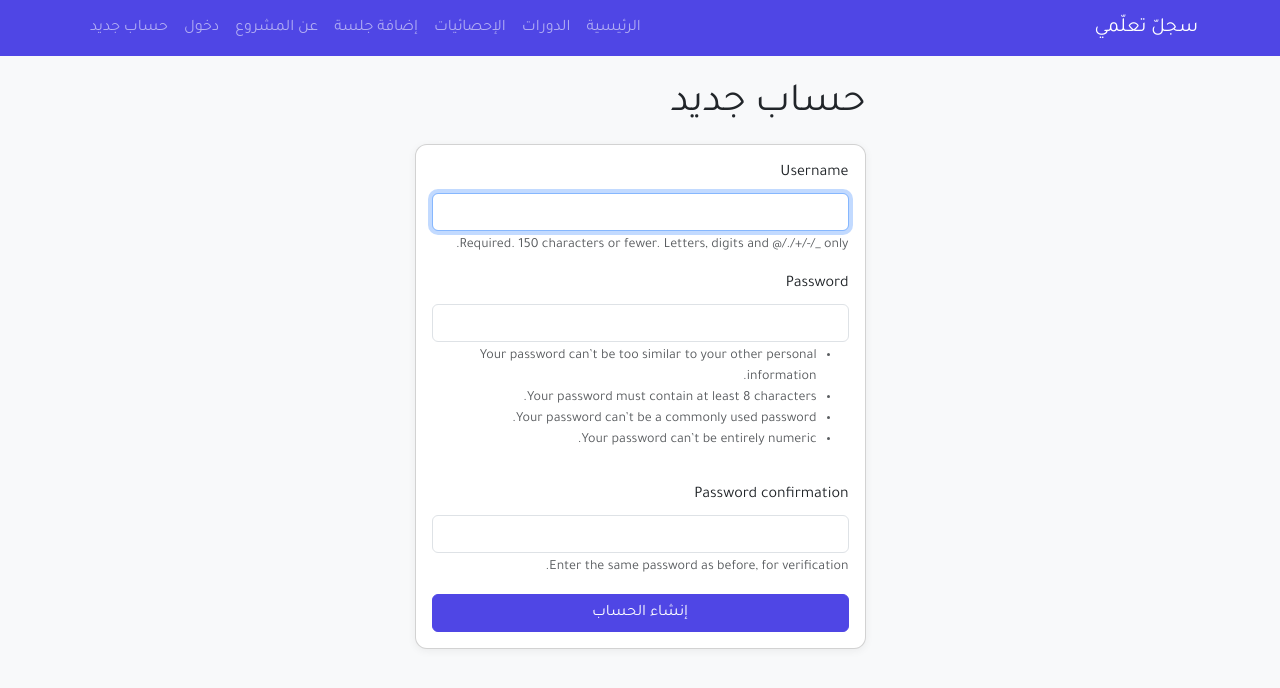
After one commit to xbeeso/study-tracker, a Django app: page /signup/ in a window 1280 px wide. The commit adds this page. Shown: the top 688 px of the page. Run offline with Django 5.2, Linux system fonts and the light colour scheme.

Commit message:
Add users: login, signup, session owners, and IDOR fix

```diff
--- a/config/urls.py
+++ b/config/urls.py
@@ -4,6 +4,8 @@ from django.urls import include, path
 # The main entrance: every request arrives here first.
 urlpatterns = [
     path("admin/", admin.site.urls),  # Django's ready-made admin panel (day 5).
+    # Django's ready-made login/logout pages: gives us /accounts/login/ and /accounts/logout/.
+    path("accounts/", include("django.contrib.auth.urls")),
     # Everything else: send it to our app's address book.
     path("", include("tracker.urls")),
 ]
--- a/tracker/forms.py
+++ b/tracker/forms.py
@@ -1,4 +1,5 @@
 from django import forms
+from django.contrib.auth.forms import UserCreationForm
 
 from .models import Session
 
@@ -8,10 +9,19 @@ class SessionForm(forms.ModelForm):
 
     class Meta:
         model = Session  # Build the form from this model.
-        fields = ["course", "minutes", "note", "day"]  # Which fields to show, in this order.
+        # Which fields the user may fill, in this order. "user" is NOT here on purpose:
+        # the owner is set in the view from request.user, so nobody can fake it.
+        fields = ["course", "minutes", "note", "day"]
         widgets = {
             # Show a real date picker in the browser instead of a plain text box.
             "day": forms.DateInput(attrs={"type": "date"}, format="%Y-%m-%d"),
+        }
+        # The labels shown above each field. Display only: the database doesn't change.
+        labels = {
+            "course": "الدورة",
+            "minutes": "الدقائق",
+            "note": "ملاحظة",
+            "day": "التاريخ",
         }
 
     def __init__(self, *args, **kwargs):
@@ -23,19 +33,15 @@ class SessionForm(forms.ModelForm):
                 field.widget.attrs["class"] = "form-select"  # Dropdown lists.
             else:
                 field.widget.attrs["class"] = "form-control"  # Normal input boxes.
+        # The first, empty choice in the course dropdown.
+        self.fields["course"].empty_label = "اختر الدورة"
 
 
-    class Meta:
-        model = Session  # Build the form from this model.
-        fields = ["course", "minutes", "note", "day"]  # Which fields to show, in this order.
-        widgets = {
-            # Show a real date picker in the browser instead of a plain text box.
-            "day": forms.DateInput(attrs={"type": "date"}, format="%Y-%m-%d"),
-        }
-        # The labels shown above each field. Display only: the database doesn't change.
-        labels = {
-            "course": "الدورة",
-            "minutes": "الدقائق",
-            "note": "ملاحظة",
-            "day": "التاريخ",
-        }
+class SignupForm(UserCreationForm):
+    """Django's ready-made signup form, with Bootstrap styling added."""
+
+    def __init__(self, *args, **kwargs):
+        super().__init__(*args, **kwargs)
+        # Same trick as SessionForm: give every input Bootstrap's look.
+        for field in self.fields.values():
+            field.widget.attrs["class"] = "form-control"
--- /dev/null
+++ b/tracker/templates/registration/signup.html
@@ -0,0 +1,31 @@
+{% extends "tracker/base.html" %}
+
+{% block title %}حساب جديد{% endblock %}
+
+{% block content %}
+<div class="row justify-content-center">
+    <div class="col-md-5">
+        <h1 class="mb-3">حساب جديد</h1>
+
+        <form method="post" class="card p-3">
+            {% csrf_token %}
+
+            {% for field in form %}
+                <div class="mb-3">
+                    <label class="form-label" for="{{ field.id_for_label }}">{{ field.label }}</label>
+                    {{ field }}
+                    {# Password rules come from Django itself, not from users, so |safe is OK here. #}
+                    {% if field.help_text %}
+                        <div class="form-text small">{{ field.help_text|safe }}</div>
+                    {% endif %}
+                    {% for error in field.errors %}
+                        <div class="text-danger small">{{ error }}</div>
+                    {% endfor %}
+                </div>
+            {% endfor %}
+
+            <button type="submit" class="btn btn-primary">إنشاء الحساب</button>
+        </form>
+    </div>
+</div>
+{% endblock %}
--- a/tracker/templates/tracker/base.html
+++ b/tracker/templates/tracker/base.html
@@ -1,6 +1,7 @@
 {% load static %}
 <!DOCTYPE html>
 <html lang="ar" dir="rtl">
+
 <head>
     <meta charset="UTF-8">
     <!-- Makes the page fit phone screens correctly. -->
@@ -13,6 +14,7 @@
     <!-- Our own design file. It comes AFTER Bootstrap, so our colors win. -->
     <link href="{% static 'tracker/style.css' %}" rel="stylesheet">
 </head>
+
 <body class="bg-light">
     <!-- navbar-expand-md: full navbar on medium screens and up, folded menu on phones. -->
     <nav class="navbar navbar-expand-md navbar-dark brand-bg mb-4">
@@ -21,7 +23,7 @@
 
             {# The menu button: it only appears on small screens. #}
             <button class="navbar-toggler" type="button" data-bs-toggle="collapse" data-bs-target="#mainNav"
-                    aria-controls="mainNav" aria-expanded="false" aria-label="القائمة">
+                aria-controls="mainNav" aria-expanded="false" aria-label="القائمة">
                 <span class="navbar-toggler-icon"></span>
             </button>
 
@@ -35,6 +37,21 @@
                     <a class="nav-link" href="{% url 'about' %}">عن المشروع</a>
 
                 </div>
+                {# Right side of the menu: changes depending on whether you're logged in. #}
+                <div class="navbar-nav">
+                    {% if user.is_authenticated %}
+                    <span class="navbar-text mx-2">أهلًا {{ user.username }}</span>
+                    {# Logout changes data (ends your session), so it must be POST, never a plain link. #}
+                    <form method="post" action="{% url 'logout' %}">
+                        {% csrf_token %}
+                        <button type="submit" class="btn btn-link nav-link">خروج</button>
+                    </form>
+                    {% else %}
+                    <a class="nav-link" href="{% url 'login' %}">دخول</a>
+                    <a class="nav-link" href="{% url 'signup' %}">حساب جديد</a>
+                    {% endif %}
+                </div>
+
             </div>
         </div>
     </nav>
@@ -47,4 +64,5 @@
     <!-- Bootstrap's JavaScript: needed for the menu button to open and close. -->
     <script src="https://cdn.jsdelivr.net/npm/bootstrap@5.3.3/dist/js/bootstrap.bundle.min.js"></script>
 </body>
+
 </html>
--- a/tracker/urls.py
+++ b/tracker/urls.py
@@ -17,6 +17,7 @@ urlpatterns = [
     path("sessions/<int:pk>/edit/", views.edit_session, name="edit_session"),
     path("sessions/<int:pk>/delete/", views.delete_session, name="delete_session"),
     path("stats/", views.stats, name="stats"),
+    path("signup/", views.signup, name="signup"),
 
 
 ]
--- a/tracker/views.py
+++ b/tracker/views.py
@@ -1,35 +1,38 @@
 from datetime import date, timedelta
-
-from django.db.models import Count, IntegerField, Sum
+from django.contrib.auth.decorators import login_required
+from django.db.models import Count, IntegerField, Q, Sum
 from django.db.models.functions import Coalesce
 from django.shortcuts import get_object_or_404, redirect, render
+from django.contrib.auth import login
+from .forms import SessionForm, SignupForm
 
-from .forms import SessionForm
 from .models import Course, Session
 
 
+@login_required
 def home(request):
-    """Home page: shows all study sessions, newest first."""
-    # Get the sessions from the database. "-day" means newest date first.
-    sessions = Session.objects.order_by("-day")
-    # render() fills the template with our data and returns the finished page.
-    # Each key in the dictionary becomes a variable name inside the template.
+    """Main page: only the logged-in user's sessions, newest first."""
+    # filter(user=request.user) is the most important part: without it, everyone sees everything.
+    sessions = Session.objects.filter(user=request.user).order_by("-day")
     return render(request, "tracker/home.html", {"sessions": sessions})
-
 
 def about(request):
     """The about page: a simple page with no data from the database."""
     # No dictionary needed: this page doesn't show any data.
     return render(request, "tracker/about.html")
 
-
+@login_required  # A guard: visitors who aren't logged in get sent to the login page.
 def add_session(request):
     """Show the add-session form, and save it when the user submits it."""
     if request.method == "POST":
         # The user pressed Save: fill the form with what they typed.
         form = SessionForm(request.POST)
         if form.is_valid():  # Django checks every field (e.g. no negative minutes).
-            form.save()  # Create the new session in the database.
+             # commit=False: build the session object, but don't save it to the database yet.
+            session = form.save(commit=False)
+            # The owner comes from who is logged in, NEVER from the form.
+            session.user = request.user
+            session.save()
             return redirect("home")  # Go to the home page to see the new session.
     else:
         # The user just opened the page: show an empty form.
@@ -38,20 +41,23 @@ def add_session(request):
         return render(request, "tracker/add_session.html", {"form": form, "title": "إضافة جلسة مذاكرة"})
 
 
+@login_required
 def course_list(request):
-    """Courses page: every course with how many sessions it has."""
-    # annotate() adds a new value to each course: the number of its sessions.
-    # It's our sessions_count() loop from day 2, done by the database for every course.
-    courses = Course.objects.annotate(session_count=Count("sessions")).order_by("name")
+    """All courses, each with how many sessions the logged-in user studied in it."""
+    courses = Course.objects.annotate(
+        # filter=Q(...): count only the sessions that belong to the logged-in user.
+        session_count=Count("sessions", filter=Q(sessions__user=request.user))
+    ).order_by("name")
     return render(request, "tracker/course_list.html", {"courses": courses})
 
-
+@login_required
 def course_detail(request, pk):
     """One course's page: its sessions and its total time."""
     # Find the course with this number. If it doesn't exist, show a 404 page instead of crashing.
     course = get_object_or_404(Course, pk=pk)
     # Only THIS course's sessions (thanks to related_name="sessions" in models.py).
-    sessions = course.sessions.order_by("-day")
+        # Only YOUR sessions in this course, not everyone's.
+    sessions = course.sessions.filter(user=request.user).order_by("-day")
     # Add up all the minutes. "or 0": if there are no sessions, Sum gives None (nothing).
     total_minutes = sessions.aggregate(total=Sum("minutes"))["total"] or 0
     return render(request, "tracker/course_detail.html", {
@@ -61,67 +67,69 @@ def course_detail(request, pk):
     })
 
 
+@login_required
 def edit_session(request, pk):
-    """Edit an existing session: the same form as 'add', but filled with its current data."""
-    # Find the session by its number, or show a 404 page.
-    session = get_object_or_404(Session, pk=pk)
+    """Edit one of YOUR sessions. Someone else's session number gives 404."""
+    # pk alone means "any session with this number".
+    # Adding user=request.user means "...and it must be mine". This one condition stops IDOR.
+    session = get_object_or_404(Session, pk=pk, user=request.user)
     if request.method == "POST":
-        # instance=session: UPDATE this session instead of creating a new one.
+        # instance=session: update this existing session instead of creating a new one.
         form = SessionForm(request.POST, instance=session)
         if form.is_valid():
+            # Safe: "user" is not in the form's fields, so the owner can't be changed here.
             form.save()
             return redirect("home")
     else:
-        # Show the form already filled with the session's current values.
         form = SessionForm(instance=session)
-    # Reuse the add-session template, with a different title.
-        return render(request, "tracker/add_session.html", {"form": form, "title": "تعديل الجلسة"})
+    return render(request, "tracker/add_session.html", {"form": form, "title": "تعديل الجلسة"})
 
 
+@login_required
 def delete_session(request, pk):
-    """Ask for confirmation first, then delete the session."""
-    session = get_object_or_404(Session, pk=pk)
+    """Delete one of YOUR sessions: GET shows a confirm page, POST deletes."""
+    # Same ownership check as edit: you can only delete what's yours.
+    session = get_object_or_404(Session, pk=pk, user=request.user)
     if request.method == "POST":
-        # The user pressed "Yes, delete" in the confirmation form.
         session.delete()
         return redirect("home")
-    # First visit: show the confirmation page.
     return render(request, "tracker/session_confirm_delete.html", {"session": session})
 
+@login_required
+def stats(request):
+    """Statistics page: total hours, this week's hours, and hours per course (for the logged-in user)."""
+    # Start from YOUR sessions only. Every number below is built on top of this.
+    my_sessions = Session.objects.filter(user=request.user)
 
-def stats(request):
-    """Statistics page: total hours, this week's hours, and hours per course."""
-    # 1) Total minutes of ALL sessions. Same as yesterday's: SELECT SUM(minutes)
-    total_minutes = Session.objects.aggregate(total=Sum("minutes"))["total"] or 0
+    total_minutes = my_sessions.aggregate(total=Sum("minutes"))["total"] or 0
 
-    # 2) This week, starting from Sunday (the Saudi week).
+    # The Saudi week starts on Sunday. weekday(): Monday=0 ... Sunday=6.
     today = date.today()
-    # weekday(): Monday=0 ... Sunday=6. This gives how many days have passed since Sunday.
     days_since_sunday = (today.weekday() + 1) % 7
     week_start = today - timedelta(days=days_since_sunday)
-    # day__gte = "day is greater than or equal to". Same as: WHERE day >= week_start
-    week_minutes = Session.objects.filter(day__gte=week_start).aggregate(total=Sum("minutes"))["total"] or 0
+    week_minutes = my_sessions.filter(day__gte=week_start).aggregate(total=Sum("minutes"))["total"] or 0
 
-    # 3) Every course with its total minutes, biggest first.
-    # Same as yesterday's LEFT JOIN + GROUP BY + ORDER BY. Coalesce = COALESCE: no sessions -> 0.
+    # Minutes per course, counting only YOUR sessions. Coalesce turns "no sessions" (None) into 0.
     courses = list(
         Course.objects.annotate(
-            total_minutes=Coalesce(Sum("sessions__minutes"), 0, output_field=IntegerField())
+            total_minutes=Coalesce(
+                Sum("sessions__minutes", filter=Q(sessions__user=request.user)),
+                0,
+                output_field=IntegerField(),
+            )
         ).order_by("-total_minutes")
     )
-    # Loop over the courses and give each one its hours (templates can't divide numbers).
+
     for course in courses:
         course.hours = round(course.total_minutes / 60, 1)
         # Progress toward the target, as a whole-number percentage (0 to 100).
         if course.target_hours > 0:
-            # target_hours * 60 turns the target into minutes, so both sides use the same unit.
-            # min(..., 100) stops the bar from going past 100% if you study more than the target.
             course.percent = min(round(course.total_minutes / (course.target_hours * 60) * 100), 100)
         else:
-            # A target of 0 would mean dividing by zero, which crashes Python.
+            # A target of 0 would mean dividing by zero.
             course.percent = 0
 
-    # The top course is the first one, or None if there are no courses at all.
+    # The list is sorted biggest first, so the top course is the first one (if any).
     top_course = courses[0] if courses else None
 
     return render(request, "tracker/stats.html", {
@@ -130,3 +138,17 @@ def stats(request):
         "top_course": top_course,
         "courses": courses,
     })
+
+def signup(request):
+    """Create a new account, then log the user in right away."""
+    if request.method == "POST":
+        form = SignupForm(request.POST)
+        if form.is_valid():
+            # save() stores the password HASHED, never as plain text.
+            user = form.save()
+            # Log them in now, so they don't have to type the password again.
+            login(request, user)
+            return redirect("home")
+    else:
+        form = SignupForm()
+    return render(request, "registration/signup.html", {"form": form})
```
Also changed, not shown: config/settings.py (+7 -0 lines), tracker/models.py (+8 -2 lines), tracker/templates/registration/login.html (added, +39 -0 lines), tracker/migrations/0003_session_user.py (added).
